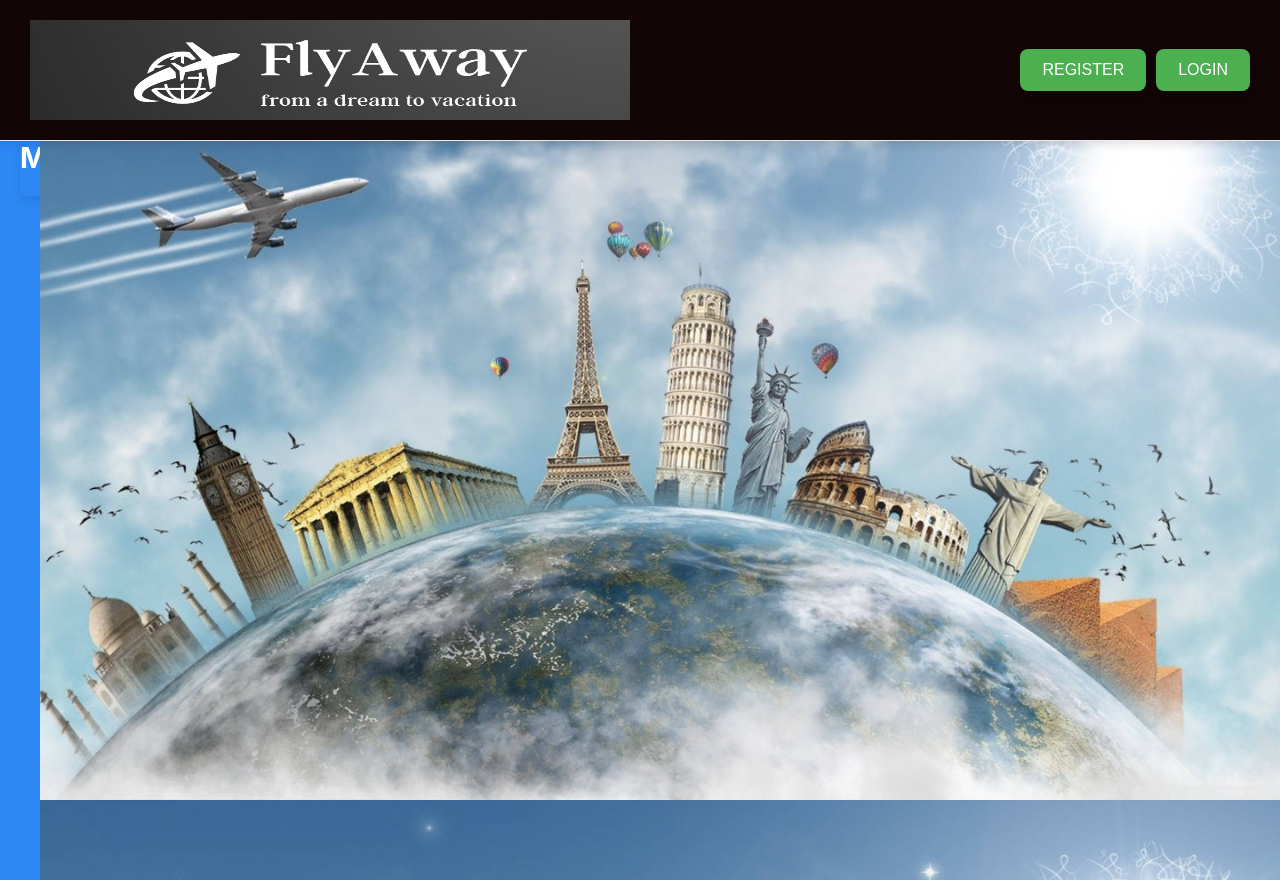
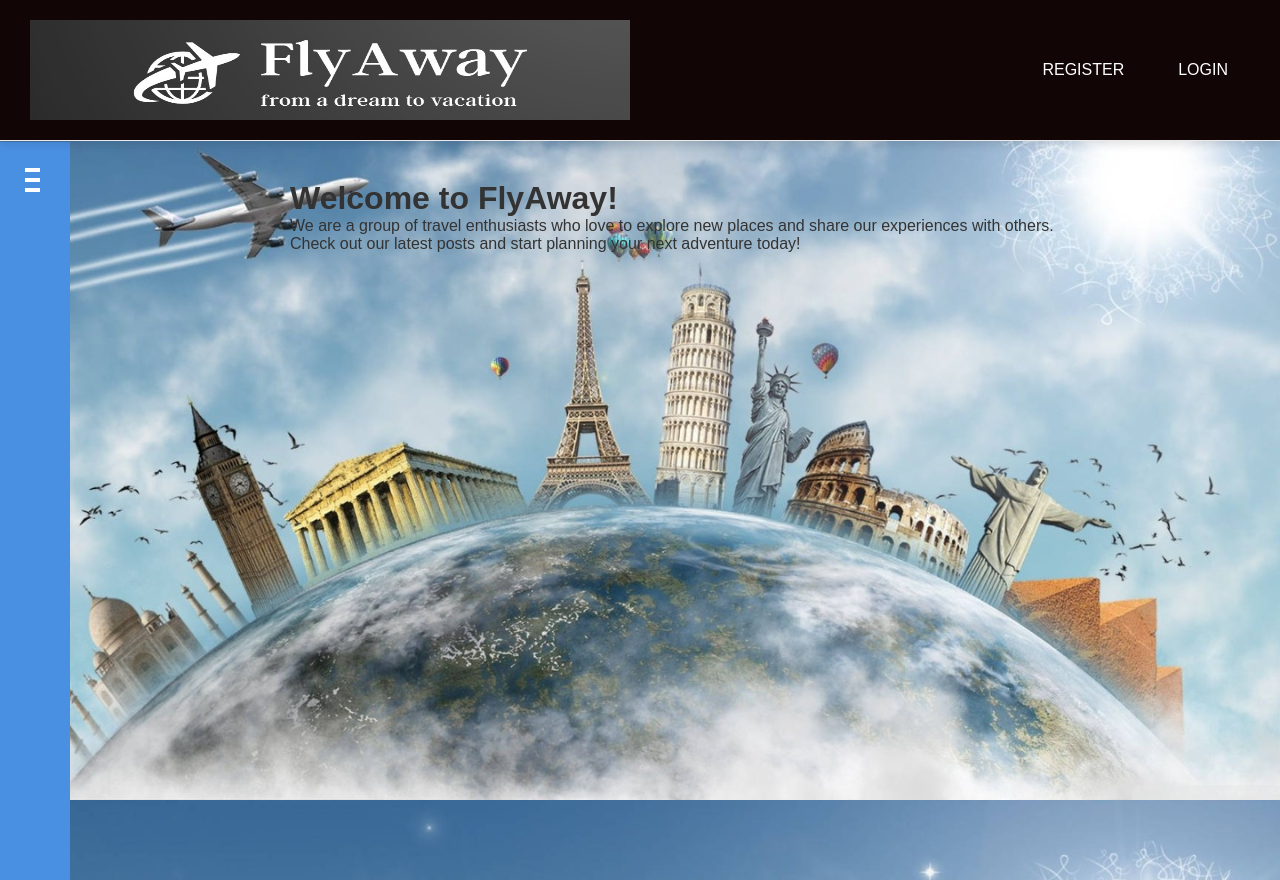
Before and after one commit to eyalsegev123/FlyAway, a React (Create React App) app in the folder frontend/: page / in a window 1280 px wide. Built offline with nearby package versions, Linux system fonts and the light colour scheme.

Commit message:
Little touches

```diff
--- /dev/null
+++ b/frontend/src/components/HomeMain.jsx
@@ -0,0 +1,18 @@
+import React from "react";
+
+const HomeMain = () => {
+return (
+    <div className="homepage-main" style={{ display: "inline" }} >
+            <div className="homepage-title">
+                    <h1>Welcome to FlyAway!</h1>
+            </div>
+        <p>
+            We are a group of travel enthusiasts who love to explore new places and
+            share our experiences with others. Check out our latest posts and start
+            planning your next adventure today!
+        </p>
+    </div>
+);
+};
+
+export default HomeMain;
--- a/frontend/src/components/Sidebar.jsx
+++ b/frontend/src/components/Sidebar.jsx
@@ -1,7 +1,7 @@
 // src/components/Sidebar.jsx
 import React, { useState } from "react";
-import SidebarItem from "./SidebarItem";
-import HamburgerButton from "./HamburgerButton"; // Import the hamburger button
+import SidebarItem from "./SidebarItem.jsx";
+import HamburgerButton from "./HamburgerButton.jsx"; // Import the hamburger button
 import "../styles/components/Sidebar.css"; // Ensure the CSS file is linked
 
 const Sidebar = () => {
@@ -15,17 +15,17 @@ const Sidebar = () => {
 
   return (
     <div className={`sidebar ${isOpen ? "open" : "closed"}`}>
-      {/* Hamburger menu button */}
-      <HamburgerButton toggleSidebar={toggleSidebar} />
-
       <div className="sidebar-header">
-        <h2>Menu</h2> {/* Branding or profile name */}
+        <HamburgerButton toggleSidebar={toggleSidebar} />
+        {isOpen && <h2>Menu</h2>}
       </div>
-      <ul className="nav-list">
-        <SidebarItem to="/" text="Home" />
-        <SidebarItem to="/PlanTrip" text="Plan a Trip" />
-        <SidebarItem to="/AboutUs" text="About Us" />
-      </ul>
+      {isOpen && (
+        <ul className="nav-list">
+          <SidebarItem to="/" text="Home" />
+          <SidebarItem to="/PlanTrip" text="Plan a Trip" />
+          <SidebarItem to="/AboutUs" text="About Us" />
+        </ul>
+      )}
     </div>
   );
 };
--- a/frontend/src/components/SidebarItem.jsx
+++ b/frontend/src/components/SidebarItem.jsx
@@ -1,7 +1,7 @@
 // src/components/SidebarItem.jsx
 import React from "react";
 import { Link } from "react-router-dom"; // Use React Router Link for navigation
-import { FaHome, FaPlane, FaUser, FaInfoCircle } from "react-icons/fa"; // Importing more icons
+import { FaHome, FaPlane, FaInfoCircle } from "react-icons/fa"; // Importing more icons
 
 const SidebarItem = ({ to, text }) => {
   // Render the appropriate icon based on the text prop
@@ -13,8 +13,6 @@ const SidebarItem = ({ to, text }) => {
         return <FaInfoCircle className="nav-icon" />;
       case "Plan a Trip":
         return <FaPlane className="nav-icon" />;
-      case "Login":
-        return <FaUser className="nav-icon" />;
       default:
         return null; // Return nothing if no match is found
     }
--- a/frontend/src/pages/Home.jsx
+++ b/frontend/src/pages/Home.jsx
@@ -1,13 +1,15 @@
 import React from "react";
 import Header from "../components/Header.jsx";
 import Sidebar from "../components/Sidebar.jsx";
+import HomeMain from "../components/HomeMain.jsx";
 import "../styles/pages/Home.css"; // Import the CSS file
 
 const HomePage = () => {
   return (
     <div className="homepage-container">
-        <Header />
-        <Sidebar />
+      <Header />
+      <Sidebar />
+      <HomeMain />
     </div>
   );
 };
--- /dev/null
+++ b/frontend/src/styles/common.css
@@ -0,0 +1,22 @@
+
+/* Reset some default styles */
+* {
+  margin: 0;
+  padding: 0;
+  box-sizing: border-box;
+}
+
+/* Make sure the body and html cover the full height */
+body, html {
+  height: 100%; /* Full height for the page */
+}
+
+/* Common animation keyframes */
+@keyframes App-logo-spin {
+  from {
+    transform: rotate(0deg);
+  }
+  to {
+    transform: rotate(360deg);
+  }
+}
--- a/frontend/src/styles/components/Button.css
+++ b/frontend/src/styles/components/Button.css
@@ -3,36 +3,36 @@ button {
   padding: 10px 20px; /* Comfortable button size */
   border: 2px solid transparent; /* Transparent border for smoother look */
   border-radius: 8px; /* Larger rounded corners for a softer feel */
-  background-color: #4CAF50; /* Vibrant green background */
+  background-color: transparent; /* Transparent background */
   color: #fff; /* White text for contrast */
   font-size: 16px; /* Slightly larger font size for better readability */
   font-weight: 500; /* Medium weight for better text visibility */
   cursor: pointer; /* Pointer cursor for interactivity */
   transition: all 0.3s ease; /* Smooth transition for all states */
   text-transform: uppercase; /* Make button text uppercase for style */
-  box-shadow: 0 4px 8px rgba(0, 0, 0, 0.1); /* Subtle shadow for depth */
+  box-shadow: none; /* Remove shadow */
   outline: none; /* Remove default outline */
 }
 
 button:hover {
-  background-color: #45a049; /* Darker green on hover */
-  box-shadow: 0 6px 12px rgba(0, 0, 0, 0.2); /* More pronounced shadow */
+  background-color: rgba(69, 160, 73, 0.2); /* Nice shade on hover */
+  box-shadow: 0 4px 8px rgba(0, 0, 0, 0.1); /* Subtle shadow for depth */
   transform: translateY(-2px); /* Slight lift on hover */
 }
 
 button:active {
-  background-color: #388e3c; /* Even darker shade on click */
+  background-color: rgba(56, 142, 60, 0.2); /* Even darker shade on click */
   box-shadow: 0 4px 8px rgba(0, 0, 0, 0.3); /* Active shadow effect */
   transform: translateY(2px); /* Slight press-down effect */
 }
 
 button:focus {
   outline: none; /* Remove focus outline */
-  border: 2px solid #2c6e49; /* Add a subtle border color on focus */
+  border: 2px solid rgba(44, 110, 73, 0.2); /* Add a subtle border color on focus */
 }
 
 button:disabled {
-  background-color: #c8e6c9; /* Light green background when disabled */
+  background-color: transparent; /* Transparent background when disabled */
   color: #a5d6a7; /* Light text color when disabled */
   cursor: not-allowed; /* Change cursor to indicate disabled state */
   box-shadow: none; /* Remove shadow when disabled */
--- a/frontend/src/styles/components/Header.css
+++ b/frontend/src/styles/components/Header.css
@@ -28,12 +28,6 @@
   margin-right: 10px; /* Space between the logo and title */
 }
 
-.header h1 {
-  font-size: 2rem;
-  margin: 0;
-  color: #333;
-}
-
 /* Style for the buttons */
 .header-buttons {
   display: flex;
--- a/frontend/src/styles/components/Sidebar.css
+++ b/frontend/src/styles/components/Sidebar.css
@@ -1,17 +1,20 @@
 /* Sidebar styles */
 .sidebar {
   width: 0;
-  background-color: #2d87f5;
+  background-color: #4a90e2; /* Changed to a nicer blue color */
   color: white;
   padding: 20px;
   display: flex;
   flex-direction: column;
-  height: 100vh; /* Full height of the viewport */
+  height: calc(100vh - 60px); /* Adjust height to be under the header */
   position: fixed; /* Keeps the sidebar fixed in place */
-  top: 20;
+  top: 142px; /* Adjust top position to be under the header */
   left: 0;
   z-index: 999; /* Ensure sidebar is below the header */
   overflow: hidden; /* Hide the content when sidebar is closed */
+  -webkit-transition: width 0.3s ease; /* Smooth transition when opening/closing */
+  -moz-transition: width 0.3s ease; /* Smooth transition when opening/closing */
+  -o-transition: width 0.3s ease; /* Smooth transition when opening/closing */
   transition: width 0.3s ease; /* Smooth transition when opening/closing */
 }
 
@@ -20,7 +23,8 @@
 }
 
 .sidebar.closed {
-  width: 0; /* Sidebar width when closed */
+  width: 70px; /* Sidebar width when closed */
+  margin-left: 0; /* Adjust margin when sidebar is closed */
 }
 
 /* Hamburger button */
@@ -30,14 +34,14 @@
   color: white;
   font-size: 2rem;
   position: absolute;
-  top: 20px;
-  left: 20px;
+  top: 10px;
+  left: 5px;
   z-index: 1100; /* Ensure the hamburger button is above the sidebar */
   cursor: pointer;
 }
 
 .hamburger div {
-  width: 30px;
+  width: 15px;
   height: 4px;
   background-color: white;
   margin: 6px 0;
--- a/frontend/src/styles/pages/Home.css
+++ b/frontend/src/styles/pages/Home.css
@@ -1,3 +1,10 @@
+/* Define CSS variables for colors and fonts */
+:root {
+  --primary-color: #333;
+  --font-family: 'Arial', sans-serif;
+  --font-size-large: 2rem;
+}
+
 /* Reset some default styles */
 * {
   margin: 0;
@@ -12,10 +19,10 @@ body, html {
 
 /* Overall container for the homepage */
 .homepage-container {
-  font-family: 'Arial', sans-serif;
-  color: #333;
+  font-family: var(--font-family);
+  color: var(--primary-color);
   display: flex;
-  flex-direction: column;
+  flex-direction: row;
   height: 100%; /* Allow full height for content */
   position: relative; /* Position the content relative to the background */
 }
@@ -35,15 +42,18 @@ body {
   display: flex;
   flex: 1; /* Take up the remaining space */
   z-index: 1; /* Ensure content is on top of background */
-  margin-left: 250px; /* Account for the sidebar width */
   padding: 20px;
   overflow-y: auto; /* Allows scrolling if content exceeds height */
+  transition: margin 0.3s ease; /* Smooth transition for margin */
+  margin-left: 0; /* Default margin for open left sidebar */
+  margin-top: 60px; /* Adjust this value based on the header height */
+  margin-right: 150px; /* Adjust this value based on the right sidebar width */
 }
 
 /* Content area */
 .homepage-content {
   text-align: center;
-  color: #333;
-  font-size: 2rem;
+  color: var(--primary-color);
+  font-size: var(--font-size-large);
   z-index: 1; /* Ensure content appears on top of background */
 }
```
